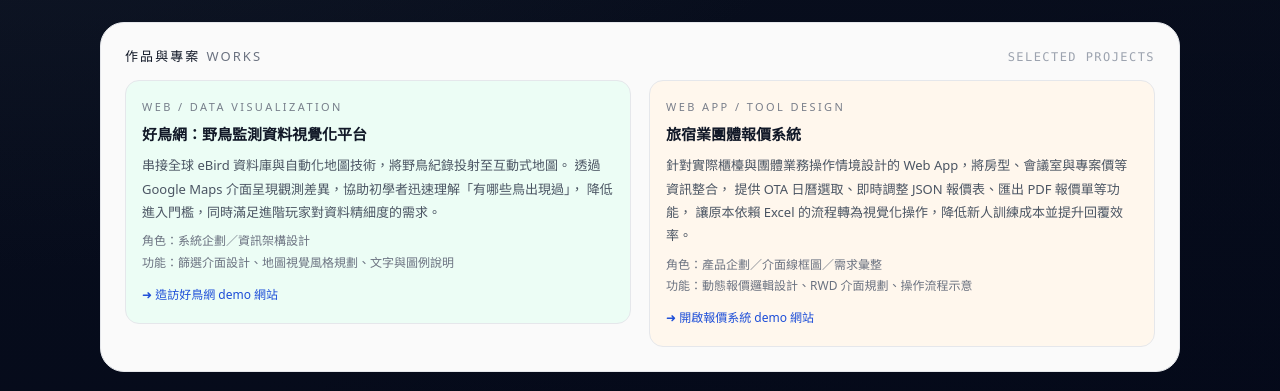
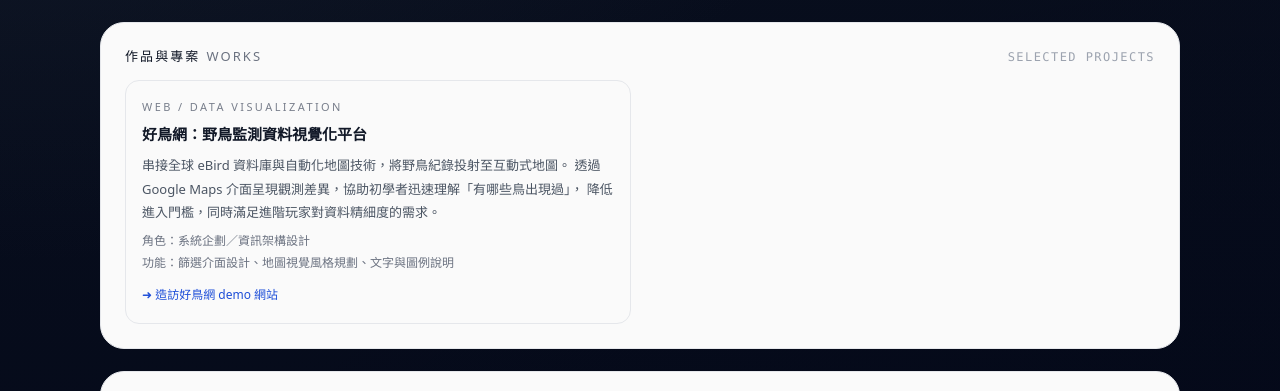
Before and after one commit to sinba7474/resume-introduction, a plain HTML site: page index.html in a window 1280 px wide. Shown: the part 932-1323 px from the top of the page. Drawn offline with Linux system fonts and the light colour scheme.

Commit message:
Update index.html

```diff
--- a/index.html
+++ b/index.html
@@ -524,11 +524,13 @@
     <div class="works-grid">
 
       <!-- 好鳥網 -->
-        <a class="work-card-link"
-           href="https://sinba7474.github.io/taiwan-bird-map/"
-           target="_blank" rel="noopener">
-          <article class="work-card work-card-bird">
+      <a href="https://sinba7474.github.io/taiwan-bird-map/"
+         target="_blank" rel="noopener"
+         class="work-card"
+         style="text-decoration:none;">
+
         <div class="work-label">WEB / DATA VISUALIZATION</div>
+
         <h3 class="work-title">好鳥網：野鳥監測資料視覺化平台</h3>
 
         <p class="work-desc">
@@ -545,36 +547,12 @@
         <p class="work-link">
           ➜ 造訪好鳥網 demo 網站
         </p>
-          </article>
-        </a>
 
-        <!-- 報價系統 -->
-        <a class="work-card-link"
-           href="https://hotel-quote-system.vercel.app/"
-           target="_blank" rel="noopener">
-          <article class="work-card work-card-hotel">
-            <div class="work-label">WEB APP / TOOL DESIGN</div>
-            <h3 class="work-title">旅宿業團體報價系統</h3>
-
-            <p class="work-desc">
-              針對實際櫃檯與團體業務操作情境設計的 Web App，將房型、會議室與專案價等資訊整合，
-              提供 OTA 日曆選取、即時調整 JSON 報價表、匯出 PDF 報價單等功能，
-              讓原本依賴 Excel 的流程轉為視覺化操作，降低新人訓練成本並提升回覆效率。
-            </p>
-
-            <p class="work-meta">
-              角色：產品企劃／介面線框圖／需求彙整<br>
-              功能：動態報價邏輯設計、RWD 介面規劃、操作流程示意
-            </p>
-
-            <p class="work-link">
-              ➜ 開啟報價系統 demo 網站
-            </p>
-          </article>
       </a>
 
     </div>
   </section>
+
 
     <!-- INSTAGRAM -->
     <section class="section card-hover">
```
Lines whose indentation alone changed are shown as unchanged.
